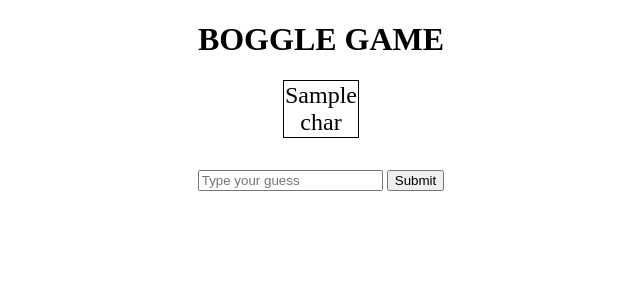
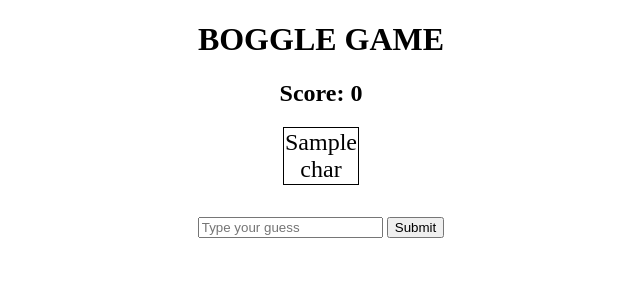
Before and after one commit to ksalazar2/flask_boggle, a Flask app: template templates/base.html in a window 1280 px wide. Shown: the top 300 px of the page, without its empty margins (319-959 px from the left). Run offline with Flask 2, Linux system fonts and the light colour scheme; the template is opened without the code that fills it: most values are stand-ins (such as "Sample title", 1, 10 or a date in 2020); parts of the project's set-up code (start-up, migrations or seed data) failed here and were passed over.

Commit message:
complete step 4

```diff
--- a/static/js/app.js
+++ b/static/js/app.js
@@ -5,6 +5,12 @@ async function submitGuess(guess) {
         params: { guess: guess }
     });
     return resp.data.result;
+}
+
+function updateScore(wordLen) {
+    let score = parseInt($('#score').text());
+    score += wordLen;
+    $('#score').text(score);
 }
 
 $('form').on('submit', async (e) => {
@@ -19,7 +25,8 @@ $('form').on('submit', async (e) => {
     } else if (resp === 'not-on-board') {
         $('form').after(`<p>${userGuess} cannot be found on the board!</p>`)
     } else {
-        $('form').after(`<p>${userGuess} is a valid word on the board!</p>`)
+        $('form').after(`<p>${userGuess} is a valid word on the board!</p>`);
+        updateScore(userGuess.length);
     }
 })
 
--- a/templates/base.html
+++ b/templates/base.html
@@ -11,6 +11,7 @@
 
 <body>
     <h1>BOGGLE GAME</h1>
+    <h2>Score: <span id="score">0</span></h2>
     <table>
         {% for row in game_board %}
         <tr>
```
